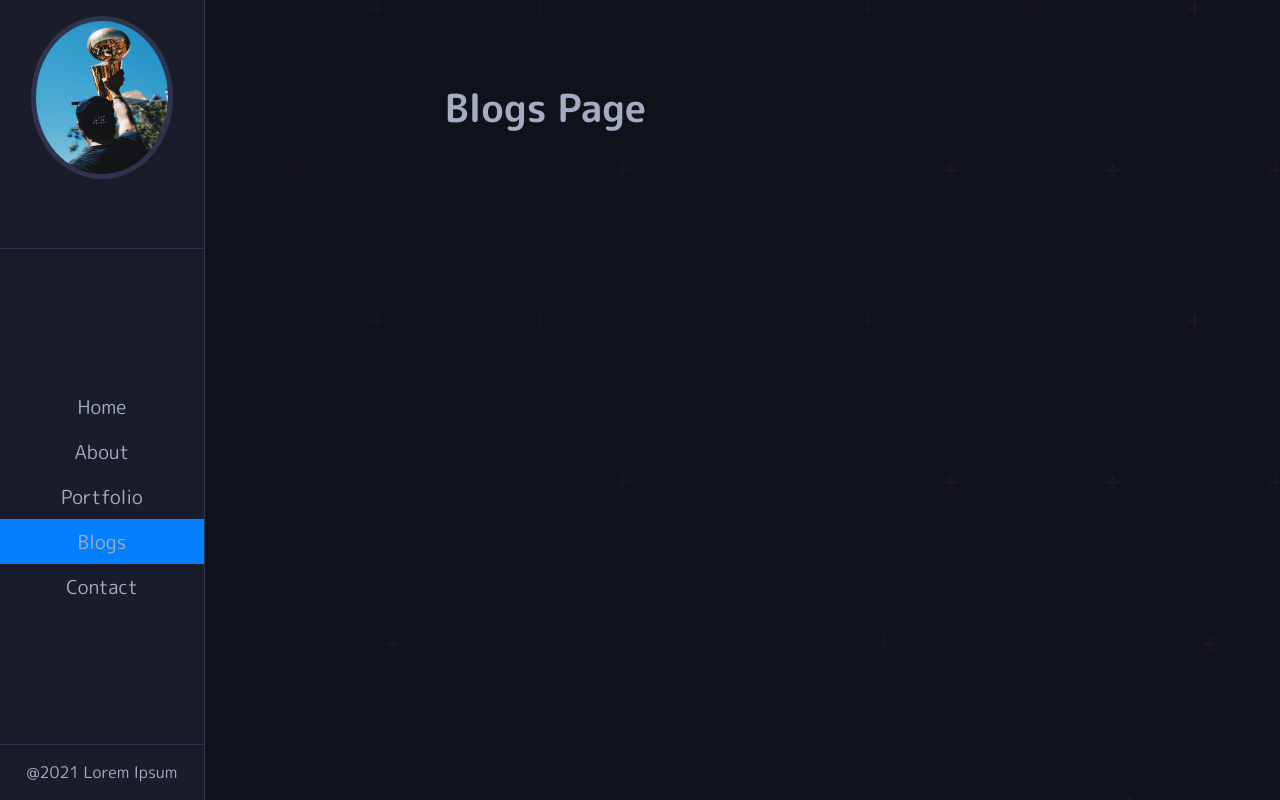
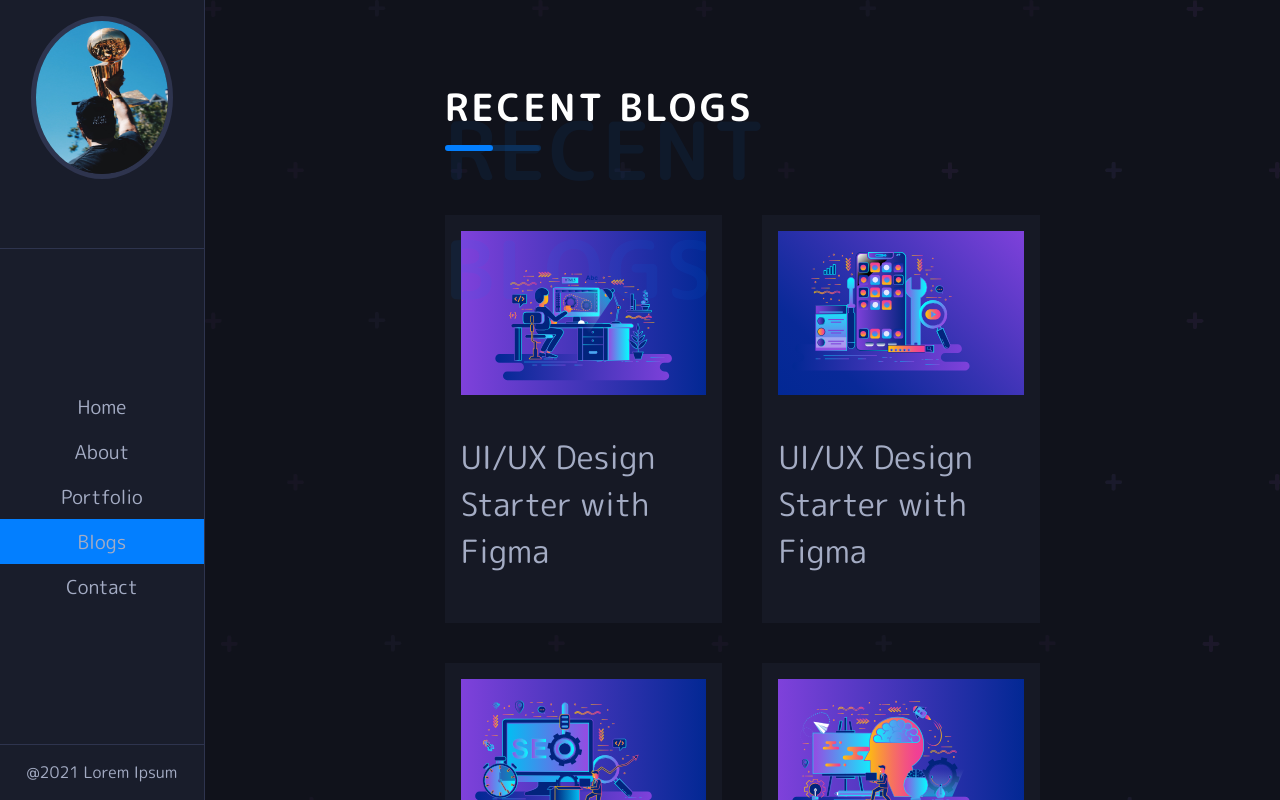
Before and after one commit to S-Solomon/ReactJSPortfolio, a React (Create React App) app: page /blogs in a window 1280 px wide. Shown: the top 800 px of the page. Built offline with nearby package versions, Linux system fonts and the light colour scheme.

Commit message:
blogspage

```diff
--- a/src/App.scss
+++ b/src/App.scss
@@ -5,6 +5,7 @@
 @import './styles/about' ;
 @import './styles/skills' ;
 @import './styles/services' ;
+@import './styles/blogs' ;
 
 
 * {
--- /dev/null
+++ b/src/components/allBlogs.js
@@ -0,0 +1,82 @@
+import blog1 from '../img/blogs/blog1.svg';
+import blog2 from '../img/blogs/blog2.svg';
+import blog3 from '../img/blogs/blog3.svg';
+import blog4 from '../img/blogs/blog4.svg';
+import blog5 from '../img/blogs/blog5.svg';
+
+const blogs = [
+    {
+        id: 1,
+        image: blog1,
+        title: 'UI/UX Design Starter with Figma',
+        link: 'https://www.facebook.com/',
+        date : '21',
+        month: 'Mar',
+        year: '2020'
+    },
+    {
+        id: 2,
+        image: blog2,
+        title: 'UI/UX Design Starter with Figma',
+        link: 'https://www.facebook.com/',
+        date : '09',
+        month: 'Dec',
+        year: '2019'
+    },
+    {
+        id: 3,
+        image: blog3,
+        title: 'UI/UX Design Starter with Figma',
+        link: 'https://www.facebook.com/',
+        date : '15',
+        month: 'Jun',
+        year: '2018'
+    },
+    {
+        id: 4,
+        image: blog4,
+        title: 'UI/UX Design Starter with Figma',
+        link: 'https://www.facebook.com/',
+        date : '04',
+        month: 'Aug',
+        year: '2020'
+    },
+    {
+        id: 5,
+        image: blog5,
+        title: 'UI/UX Design Starter with Figma',
+        link: 'https://www.facebook.com/',
+        date : '09',
+        month: 'Sep',
+        year: '2019'
+    },
+    {
+        id: 6,
+        image: blog5,
+        title: 'UI/UX Design Starter with Figma',
+        link: 'https://www.facebook.com/',
+        date : '09',
+        month: 'Sep',
+        year: '2019'
+    },
+    {
+        id: 7,
+        image: blog3,
+        title: 'Test Blogs data1',
+        link: 'https://www.facebook.com/',
+        date : '09',
+        month: 'Sep',
+        year: '2019'
+    },
+    {
+        id: 8,
+        image: blog1,
+        title: 'Test Blogs data2',
+        link: 'https://www.facebook.com/',
+        date : '09',
+        month: 'Sep',
+        year: '2019'
+    }
+];
+
+export default blogs;
--- a/src/pages/BlogsPage.js
+++ b/src/pages/BlogsPage.js
@@ -1,9 +1,27 @@
-import React from 'react'
+import React from 'react' ;
+import Title from '../components/Title' ;
+import allBlogs from '../components/allBlogs' ;
 
 function BlogsPage() {
     return (
         <div>
-            <h1>Blogs Page</h1>
+            <div className="b-title">
+                <Title title={'Recent Blogs'} span={'Recent Blogs'}/>
+            </div>
+            <div className="BlogsPage">
+                {
+                    allBlogs.map((blog) => {
+                        return <div className="blog" key={blog.id}>
+                            <div className="blog-content">
+                                <img src={blog.image} alt=""/>
+                                <a href={blog.link} className="blog-link">
+                                {blog.title}
+                                </a>
+                            </div>
+                        </div>
+                    })
+                }
+            </div>
         </div>
     )
 }
--- /dev/null
+++ b/src/styles/_blogs.scss
@@ -0,0 +1,38 @@
+.BlogsPage {
+    display: grid;
+    grid-template-columns: repeat(2, 1fr);
+    grid-gap: 2.5rem;
+    .blog {
+        background-color:#161925;
+        width: 100%;
+        padding: 1rem;
+        overflow: hidden;
+        .blog-content {
+            overflow: hidden;
+            padding-bottom: 2rem;
+            img {
+                width: 100%;
+                transition: all .2s ease-in-out;
+                padding-bottom: 2rem;
+                &:hover {
+                    transform: scale(1.1);
+                }
+            }
+            .blog-link {
+                color: inherit;
+                font-family: inherit;
+                text-decoration: none;
+                font-size: 2rem;
+                padding-bottom: 2rem;
+                transition: all .4s ease-in-out;
+                &:hover {
+                    color: #037FFF;
+                }
+            }
+        }
+    }
+}
+
+.b-title {
+    margin-bottom: 4rem;
+}
```
